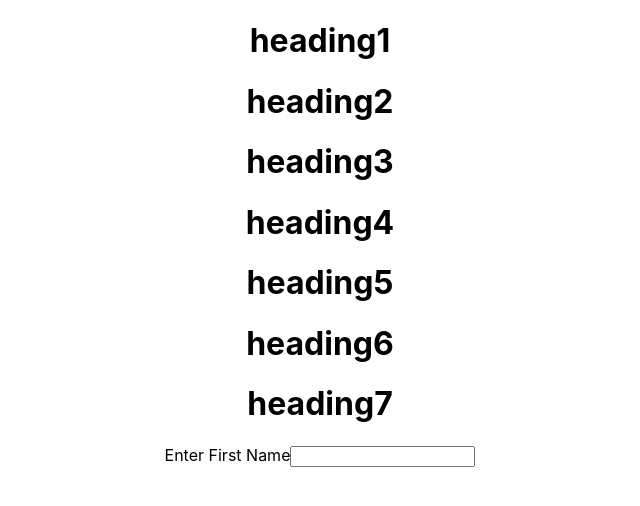
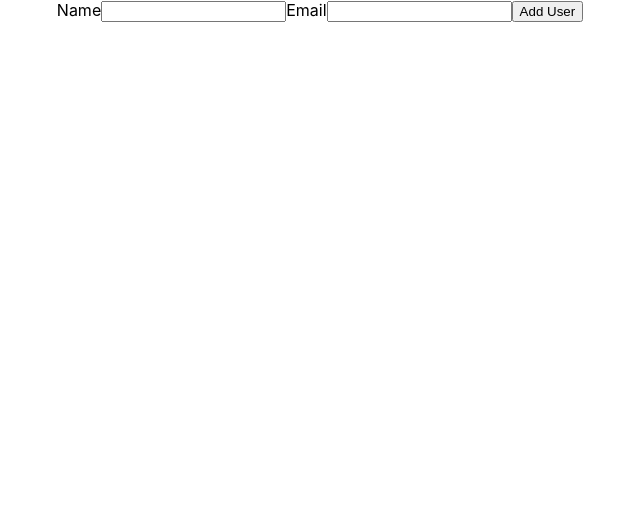
Before and after one commit to Zahir-Abbas-developer/jest-testing, a React (Create React App) app: page / in a window 1280 px wide. Shown: the top 506 px of the page, without its empty margins (320-960 px from the left). Built offline with nearby package versions, Linux system fonts and the light colour scheme.

Commit message:
#jext-testing-form-tests

```diff
--- a/src/App.js
+++ b/src/App.js
@@ -1,11 +1,22 @@
 import logo from './logo.svg';
 import './App.css';
 import Test from "../src/components/test/test"
+import UserForm from './UserForm/UserForm';
+import { useState } from 'react';
+import UsersList from './UserList/UserList';
 
 function App() {
+  const [users ,setUsers]=useState([])
+
+  const handleUsers=(newUser)=>{
+    setUsers([...users,newUser])
+  }
+  console.log(users)
   return (
     <div className="App">
-      <Test />
+      {/* <Test /> */}
+      <UserForm handleUsers={handleUsers}  />
+      <UsersList users={users} />
     </div>
   );
 }
--- /dev/null
+++ b/src/UserForm/UserForm.js
@@ -0,0 +1,22 @@
+import { useState } from "react"
+
+const UserForm=({handleUsers})=>{
+    const [email ,setEmail]=useState()
+    const [name ,setName]=useState()
+    const handleSubmit=(event)=>{
+        event.preventDefault();
+        handleUsers({name,email})
+       console.log(name,email)
+    }
+return(
+    <form>
+        <label>Name</label>
+        <input value={name} onChange={(e)=>setName(e.target.value)} />
+        <label>Email</label>
+        <input value={email} onChange={(e)=>setEmail(e.target.value)} />
+        <button  onClick={handleSubmit}>Add User</button>
+    </form>
+)
+}
+
+export default UserForm
--- /dev/null
+++ b/src/UserList/UserList.js
@@ -0,0 +1,10 @@
+const UsersList=({users})=>{
+    return(
+        <>
+        {users?users?.map((userData)=>{
+            return(<p>Name:{ userData?.name}</p>)
+        }):""}
+        </>
+    )
+}
+export default UsersList
```
Also changed, not shown: 1 other file (tests, documents, lock files or other folders).
